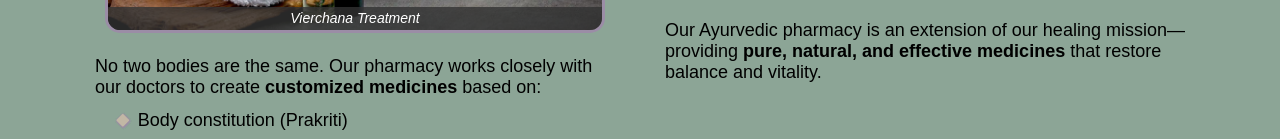
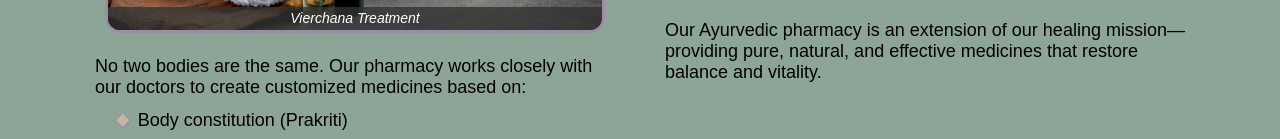
Before and after one commit to shanishashidharan123/nandanamayurvedahospital, a plain HTML site: page ayurvedic-pharmacy.html in a window 1280 px wide. Shown: the part 1933-2072 px from the top of the page. Drawn offline with Linux system fonts and the light colour scheme; a web font is replaced by a local one.

Commit message:
Update ayurvedic-pharmacy.html

```diff
--- a/ayurvedic-pharmacy.html
+++ b/ayurvedic-pharmacy.html
@@ -142,7 +142,7 @@
                 </div>
               </div>
             </figure>
-            <p>No two bodies are the same. Our pharmacy works closely with our doctors to create <strong>customized medicines</strong> based on:</p>
+            <p>No two bodies are the same. Our pharmacy works closely with our doctors to create customized medicines based on:</p>
             <ul>
               <li>Body constitution (Prakriti)</li>
               <li>Disease stage</li>
@@ -164,7 +164,7 @@
                 </div>
               </div>
             </figure>
-            <p>Our Ayurvedic pharmacy is an extension of our healing mission&mdash;providing <strong>pure, natural, and effective medicines</strong> that restore balance and vitality.</p>
+            <p>Our Ayurvedic pharmacy is an extension of our healing mission&mdash;providing pure, natural, and effective medicines that restore balance and vitality.</p>
           </div>
         </div>
       </div>
```
